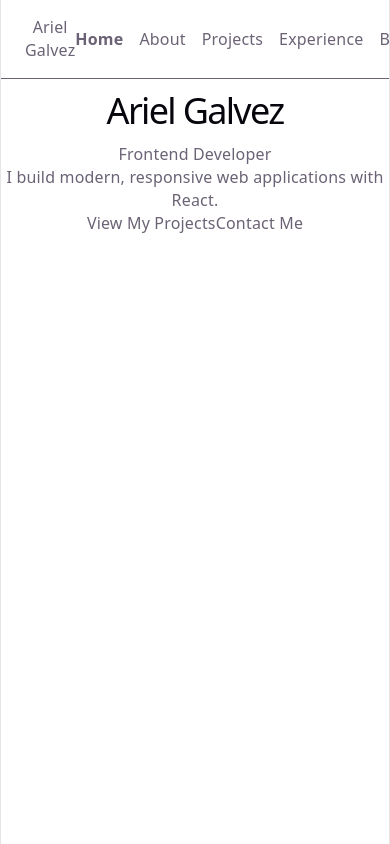
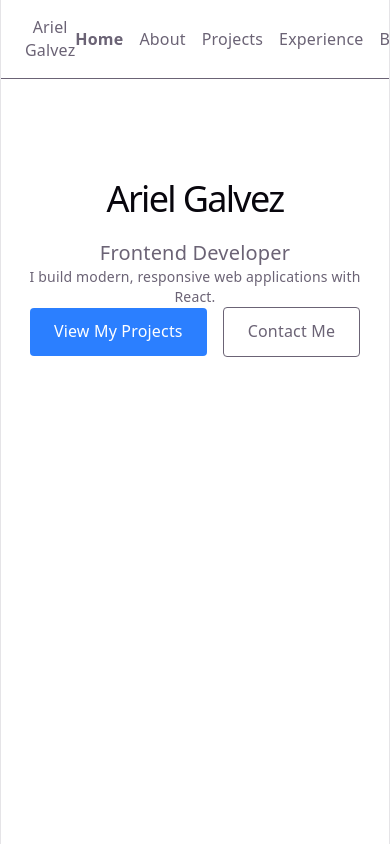
Before and after one commit to arielglvz/portfolio-cms, a React (Vite) app: page / in a window 390 px wide. Shown: the top 844 px of the page. Built offline with nearby package versions, Linux system fonts and the light colour scheme.

Commit message:
feat: build responsive hero section

```diff
--- a/src/features/home/components/Hero.jsx
+++ b/src/features/home/components/Hero.jsx
@@ -2,16 +2,25 @@ import { Link } from "react-router-dom"
 
 const Hero = () => {
   return (
-    <section>
+    <section className="mx-auto flex max-w-6xl flex-col md:flex-row items-center md:justify-between text-center md:text-left px-6 py-20">
       <div>
-        <h1>Ariel Galvez</h1>
-        <p>Frontend Developer</p>
-        <p>I build modern, responsive web applications with React.</p>
+        <h1 className="text-4xl font-bold">Ariel Galvez</h1>
+        <p className="text-xl">Frontend Developer</p>
+        <p className="text-sm">
+          I build modern, responsive web applications with React.
+        </p>
       </div>
 
-      <div>
-        <Link to="/projects">View My Projects</Link>
-        <Link to="/contact">Contact Me</Link>
+      <div className="flex items-center gap-4">
+        <Link
+          to="/projects"
+          className="bg-blue-500 text-white px-6 py-3 rounded"
+        >
+          View My Projects
+        </Link>
+        <Link to="/contact" className="border px-6 py-3 rounded">
+          Contact Me
+        </Link>
       </div>
     </section>
   )
```
